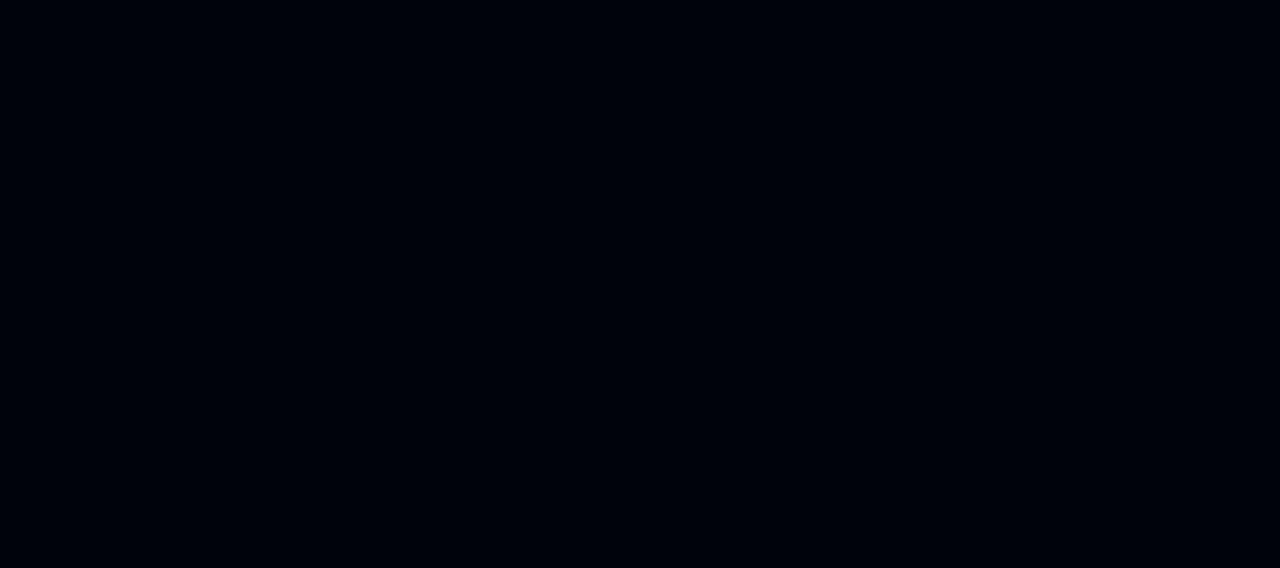
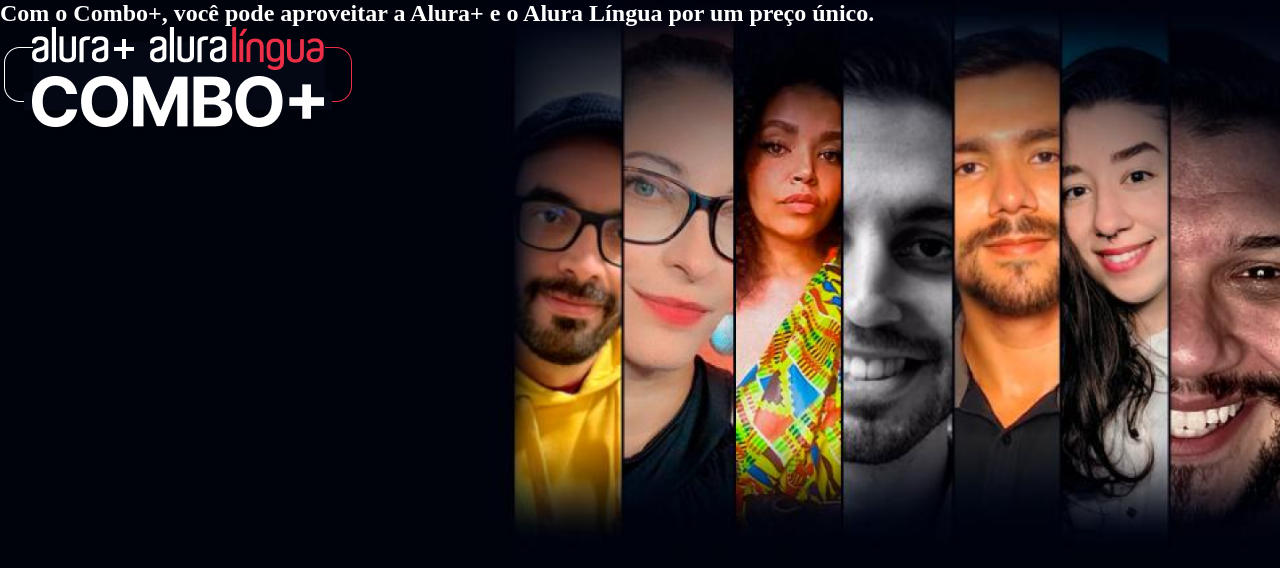
Before and after one commit to pepsi-coca2/sales_page_streaming_platform, a plain HTML site: page index.html in a window 1280 px wide. Drawn offline with Linux system fonts and the light colour scheme.

Commit message:
adiciona imagens

```diff
--- a/index.html
+++ b/index.html
@@ -7,8 +7,19 @@
     <link rel="stylesheet" href="style.css"> <!--link:css (para abreviar)-->
 </head>
 <body>
-    <header></header>
-    <main></main>
-    <footer></footer>
+    <header>
+        <section class="container principal">
+            <h1>Com o Combo+, você pode aproveitar a Alura+ e o Alura Língua por um preço único.</h1>
+            <img src="/img/Combo.png" alt="O combo+ é a junção do Alura+ cm o Alura lingua">
+        </section>
+    </header>
+
+    <main>
+
+    </main>
+
+    <footer>
+
+    </footer>
 </body>
 </html>
--- a/style.css
+++ b/style.css
@@ -14,3 +14,13 @@ body {
     background-color: var(--background);
     color: var(--texto-destaque);
 }
+
+.principal {
+    background-image: url(/img/Background.png); /* seta a imagem de background */
+    background-repeat: no-repeat; /* background nao ira repetir */
+    background-size: contain; /* o tamanho do background sera de todo o container da tela */
+}
+
+.container {
+    height: 100vh; /* tamanho de 100% da tela */
+}
```
Also changed, not shown: img/Background.png (added), img/Combo.png (added).
